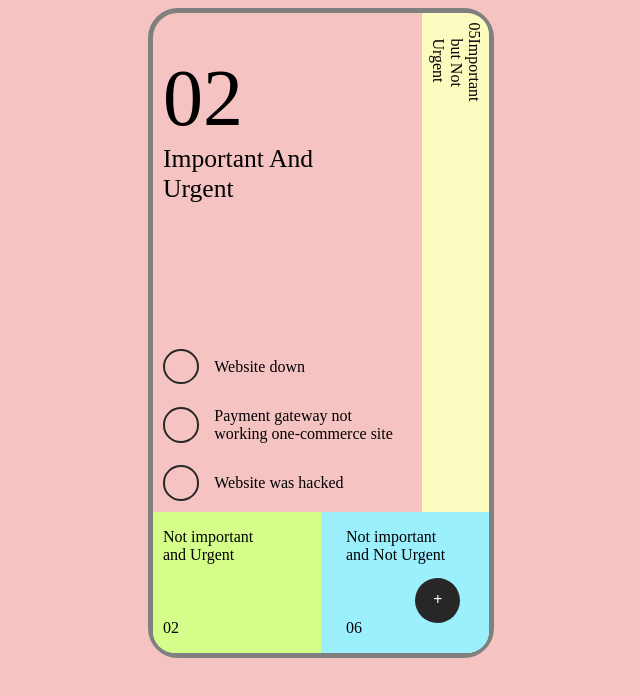
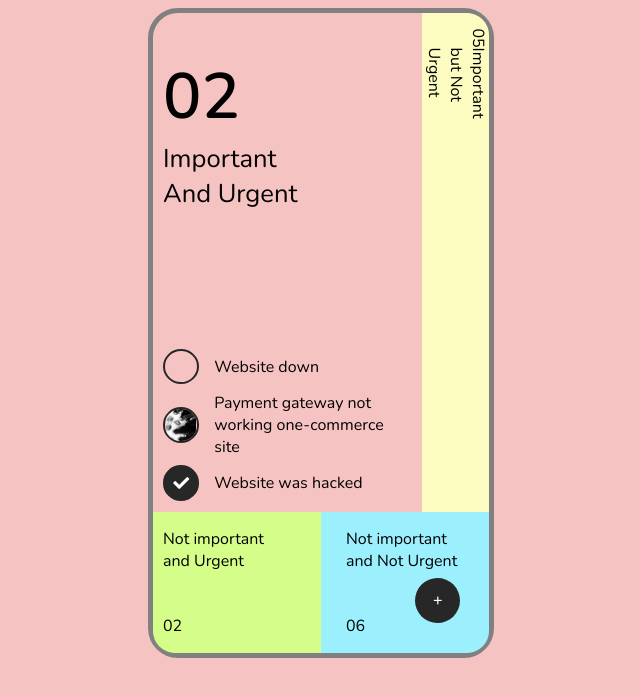
Before and after one commit to AdedejiAdelanwa/notify-Me, a plain HTML site: page index.html in a window 1280 px wide. Shown: the whole page, without its empty margins (319-959 px from the left). Drawn offline with nearby package versions, Linux system fonts and the light colour scheme.

Commit message:
Add google font and font-awesome

```diff
--- a/index.html
+++ b/index.html
@@ -7,6 +7,7 @@
     <meta http-equiv="X-UA-Compatible" content="ie=edge">
     <title>Notification UI</title>
     <link rel="stylesheet" href="https://use.fontawesome.com/releases/v5.8.2/css/all.css" integrity="sha384-oS3vJWv+0UjzBfQzYUhtDYW+Pj2yciDJxpsK1OYPAYjqT085Qq/1cq5FLXAZQ7Ay" crossorigin="anonymous">
+    <link href="https://fonts.googleapis.com/css?family=Nunito:400,600&display=swap" rel="stylesheet">
     <link rel="stylesheet" href="style.css">
 </head>
 
@@ -29,12 +30,12 @@
                     </div>
 
                     <div class="notification-list-item">
-                        <div class="image"></div>
+                        <div id="pie" class="image"><img src="/black-white.jpg"></div>
                         <p class="notification-title">Payment gateway not working one-commerce site</p>
                     </div>
 
                     <div class="notification-list-item">
-                        <div class="image"></div>
+                        <div id="hacked" class="image"><i class="fas fa-check"></i></div>
                         <p class="notification-title">Website was hacked</p>
                     </div>
                 </div>
--- a/style.css
+++ b/style.css
@@ -1,5 +1,6 @@
 body {
     background: #f5c3c2;
+    font-family: 'Nunito', sans-serif;
 }
 
 .container {
@@ -41,7 +42,8 @@ body {
 }
 
 .notice>.digits {
-    font-size: 5em;
+    font-size: 4em;
+    font-weight: 700;
     height: 70%;
 }
 
@@ -51,7 +53,7 @@ body {
 
 .notice>.status {
     height: 30%;
-    font-size: 2vw;
+    font-size: 1.6em;
 }
 
 .upper-left .notification-list {
@@ -69,12 +71,32 @@ body {
     align-items: center;
 }
 
+.notification-list-item:hover {
+    background: #f88b9d;
+    cursor: pointer;
+}
+
 .notification-list-item .image {
     width: 12%;
     height: 90%;
+    display: flex;
+    justify-content: center;
+    align-items: center;
     border: 2.5px solid #272727;
     border-radius: 50%;
     margin-right: 15px;
+}
+
+.notification-list-item .image img {
+    width: 100%;
+    height: 100%;
+    object-fit: contain;
+    border-radius: 50%;
+}
+
+.notification-list-item #hacked {
+    background: #272727;
+    color: #fff;
 }
 
 .notification-list-item .notification-title {
@@ -96,10 +118,10 @@ body {
 
 .lower {
     height: 22%;
-    background: white;
     border-bottom-right-radius: 22px;
     border-bottom-left-radius: 22px;
     display: flex;
+    cursor: pointer;
 }
 
 .lower-left {
@@ -144,3 +166,8 @@ body {
     color: white;
     font-weight: bold;
 }
+
+#bottom-right:hover::before {
+    transform: scale(1.1);
+    transition-duration: 700ms;
+}
```
Also changed, not shown: black-white.jpg (added).
